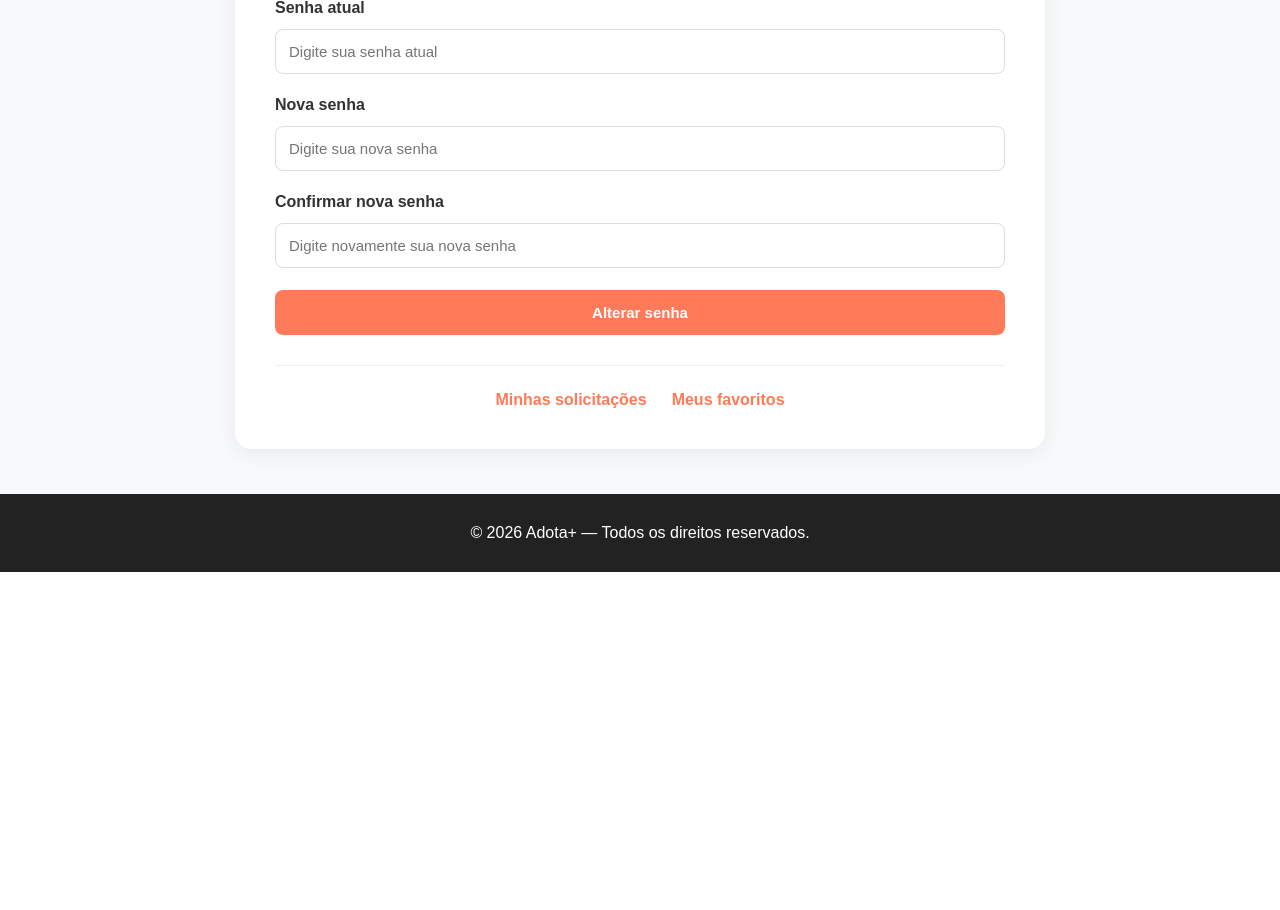
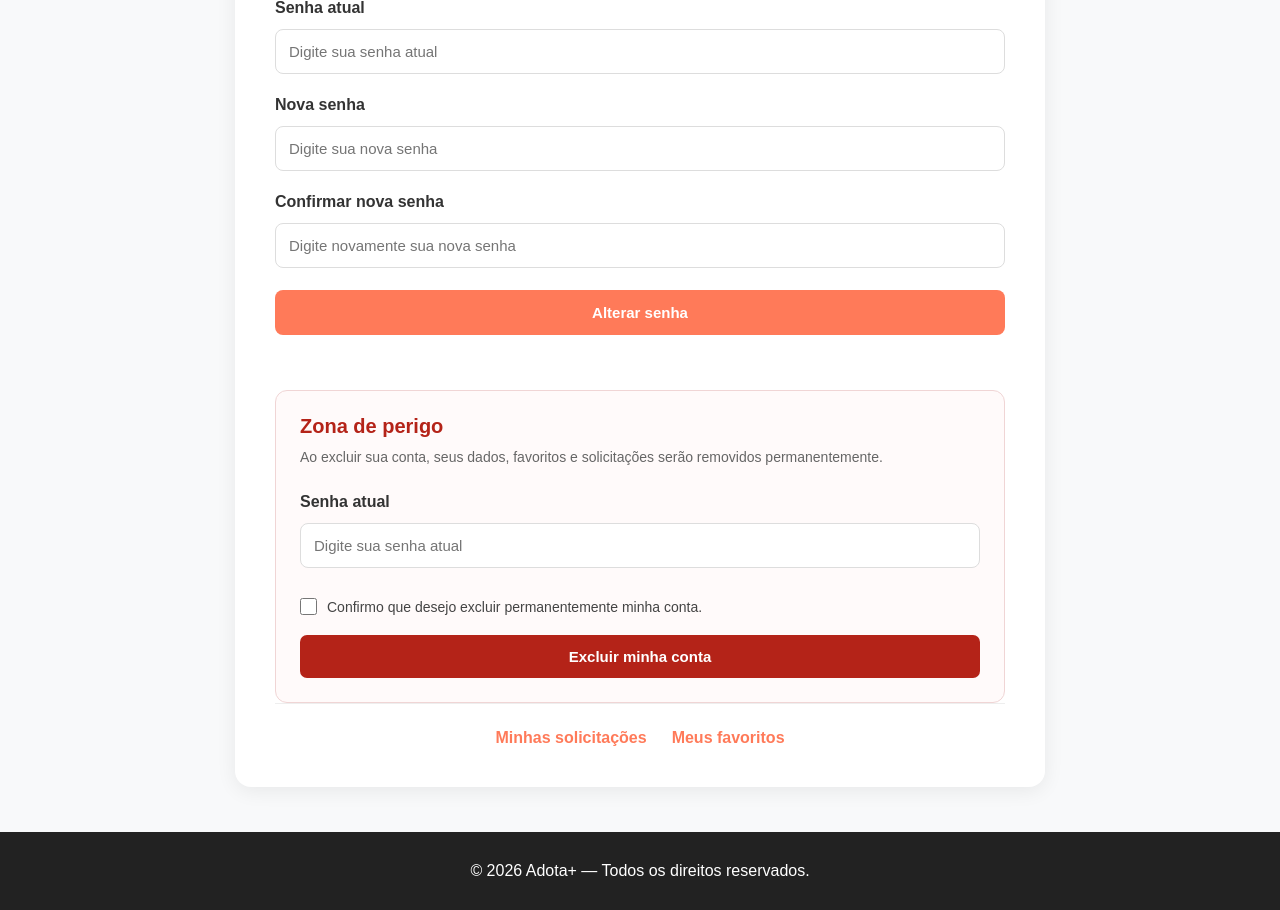
Before and after one commit to igoroliveira77/AdotaMais, a Django app: page /perfil/ in a window 1280 px wide. Shown: the part 1147-2057 px from the top of the page. Before the commit the page ends 1719 px from the top, so only its background shows below. Run offline with Django 5.2, Linux system fonts and the light colour scheme; the visitor is signed in with stand-in values (Sample User, id 1); data that the repository does not hold is empty.

Commit message:
feat: adiciona exclusão de conta

```diff
--- a/core/static/core/css/style.css
+++ b/core/static/core/css/style.css
@@ -1902,3 +1902,92 @@ footer {
     font-size: 11px;
     font-weight: 700;
 }
+
+/* Exclusão de conta */
+
+.perfil-exclusao {
+    border: 1px solid #f1caca;
+    border-radius: 10px;
+    background-color: #fffafa;
+}
+
+.perfil-exclusao h2 {
+    color: #b42318;
+}
+
+.perfil-exclusao p {
+    color: #666;
+}
+
+.btn-excluir-conta {
+    background-color: #c62828;
+    color: white;
+    border: none;
+    padding: 12px 20px;
+    border-radius: 6px;
+    cursor: pointer;
+    font-weight: 600;
+}
+
+.btn-excluir-conta:hover {
+    background-color: #a61f1f;
+}
+
+/* Zona de perigo - exclusão de conta */
+
+.perfil-exclusao {
+    background: #fffafa;
+    border: 1px solid #f0d5d5;
+    border-radius: 12px;
+    padding: 24px;
+    margin-top: 25px;
+}
+
+.perfil-exclusao h2 {
+    color: #b42318;
+    font-size: 20px;
+    margin-bottom: 8px;
+}
+
+.perfil-exclusao p {
+    color: #666;
+    line-height: 1.6;
+    margin-bottom: 20px;
+}
+
+.perfil-exclusao .form-perfil {
+    gap: 12px;
+}
+
+.perfil-exclusao .confirmacao-exclusao {
+    display: flex;
+    align-items: center;
+    gap: 10px;
+    font-weight: normal;
+    font-size: 14px;
+    color: #444;
+    cursor: pointer;
+    margin: 8px 0;
+}
+
+.perfil-exclusao .confirmacao-exclusao input {
+    width: 17px;
+    height: 17px;
+    flex-shrink: 0;
+    margin: 0;
+    accent-color: #b42318;
+}
+
+.perfil-exclusao .btn-excluir-conta {
+    background: #b42318;
+    color: white;
+    border: none;
+    border-radius: 7px;
+    padding: 13px;
+    font-weight: 600;
+    transition: background 0.2s ease;
+}
+
+.perfil-exclusao .btn-excluir-conta:hover {
+    background: #8f1c14;
+}
--- a/core/templates/core/perfil.html
+++ b/core/templates/core/perfil.html
@@ -10,7 +10,7 @@
 
     <title>Meu perfil | Adota+</title>
 
-    <link rel="stylesheet" href="{% static 'core/css/style.css' %}?v=16">
+    <link rel="stylesheet" href="{% static 'core/css/style.css' %}?v=18">
 </head>
 
 <body>
@@ -138,6 +138,49 @@
 
             </section>
 
+            <section class="perfil-secao perfil-exclusao">
+
+                <div class="perfil-secao-cabecalho">
+                    <h2>Zona de perigo</h2>
+                    <p>
+                        Ao excluir sua conta, seus dados, favoritos e solicitações
+                        serão removidos permanentemente.
+                    </p>
+                </div>
+
+                <form method="POST"
+                    action="{% url 'excluir_conta' %}"
+                    class="form-perfil">
+
+                    {% csrf_token %}
+
+                    <label for="senha_exclusao">Senha atual</label>
+                    <input
+                        type="password"
+                        id="senha_exclusao"
+                        name="senha_exclusao"
+                        placeholder="Digite sua senha atual"
+                        required
+                    >
+
+                    <label class="confirmacao-exclusao">
+                        <input
+                            type="checkbox"
+                            name="confirmar_exclusao"
+                            value="sim"
+                            required
+                        >
+                        <span>Confirmo que desejo excluir permanentemente minha conta.</span>
+                    </label>
+
+                    <button type="submit" class="btn-excluir-conta">
+                        Excluir minha conta
+                    </button>
+
+                </form>
+
+            </section>
+
             <div class="perfil-links">
                 <a href="{% url 'minhas_solicitacoes' %}">Minhas solicitações</a>
                 <a href="{% url 'meus_favoritos' %}">Meus favoritos</a>
--- a/core/urls.py
+++ b/core/urls.py
@@ -44,6 +44,12 @@ urlpatterns = [
     'perfil/',
     views.perfil_usuario,
     name='perfil'
+    ),
+
+        path(
+        'excluir-conta/',
+        views.excluir_conta,
+        name='excluir_conta'
     ),
 
     path(
--- a/core/views.py
+++ b/core/views.py
@@ -296,6 +296,30 @@ def perfil_usuario(request):
     return render(request, 'core/perfil.html', contexto)
 
 @login_required(login_url='login')
+def excluir_conta(request):
+    if request.method == 'POST':
+        usuario = request.user
+
+        senha = request.POST.get('senha_exclusao')
+        confirmacao = request.POST.get('confirmar_exclusao')
+
+        if not usuario.check_password(senha):
+            messages.error(request, 'A senha informada está incorreta.')
+            return redirect('perfil')
+
+        if confirmacao != 'sim':
+            messages.error(request, 'Confirme que deseja excluir sua conta.')
+            return redirect('perfil')
+
+        logout(request)
+        usuario.delete()
+
+        messages.success(request, 'Sua conta foi excluída com sucesso!')
+        return redirect('inicio')
+
+    return redirect('perfil')
+
+@login_required(login_url='login')
 def solicitar_adocao(request, id):
     if request.method != 'POST':
         return redirect('detalhes_animal', id=id)
```
